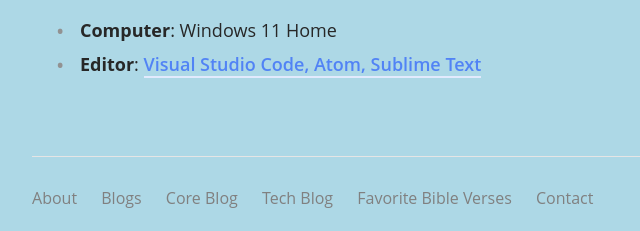
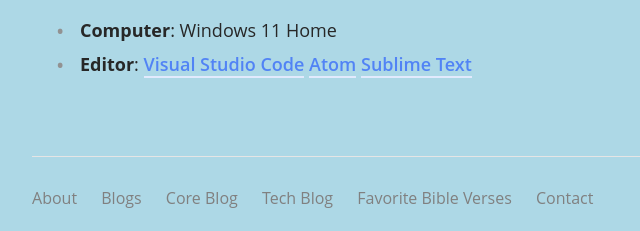
Before and after one commit to moo-kusay/moo-kusay.github.io, a plain HTML site: page pages/about.html in a window 1280 px wide. Shown: the part 1501-1732 px from the top of the page, 213-853 px from the left. Drawn offline with Linux system fonts and the light colour scheme.

Commit message:
about page update

```diff
--- a/pages/about.html
+++ b/pages/about.html
@@ -70,7 +70,10 @@
         <h2>Tools</h2>
         <ul>
           <li><strong>Computer</strong>: Windows 11 Home</li>
-          <li><strong>Editor</strong>: <a href="#">Visual Studio Code, Atom, Sublime Text</a></li>
+          <li><strong>Editor</strong>:
+            <a href="#">Visual Studio Code</a>
+            <a href="#">Atom</a>
+            <a href="#">Sublime Text</a></li>
         </ul>
       </div>
     </div>
```
